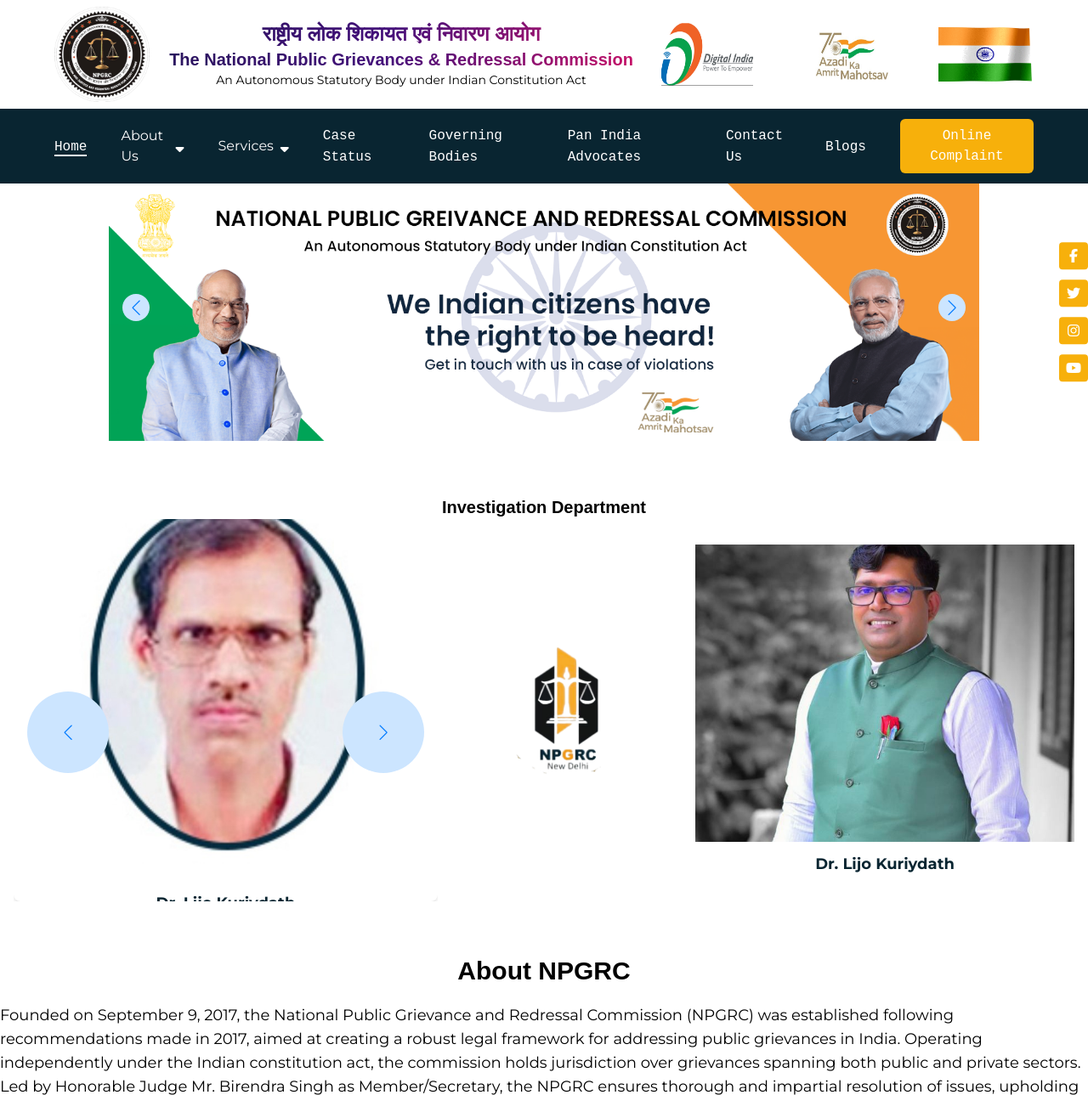
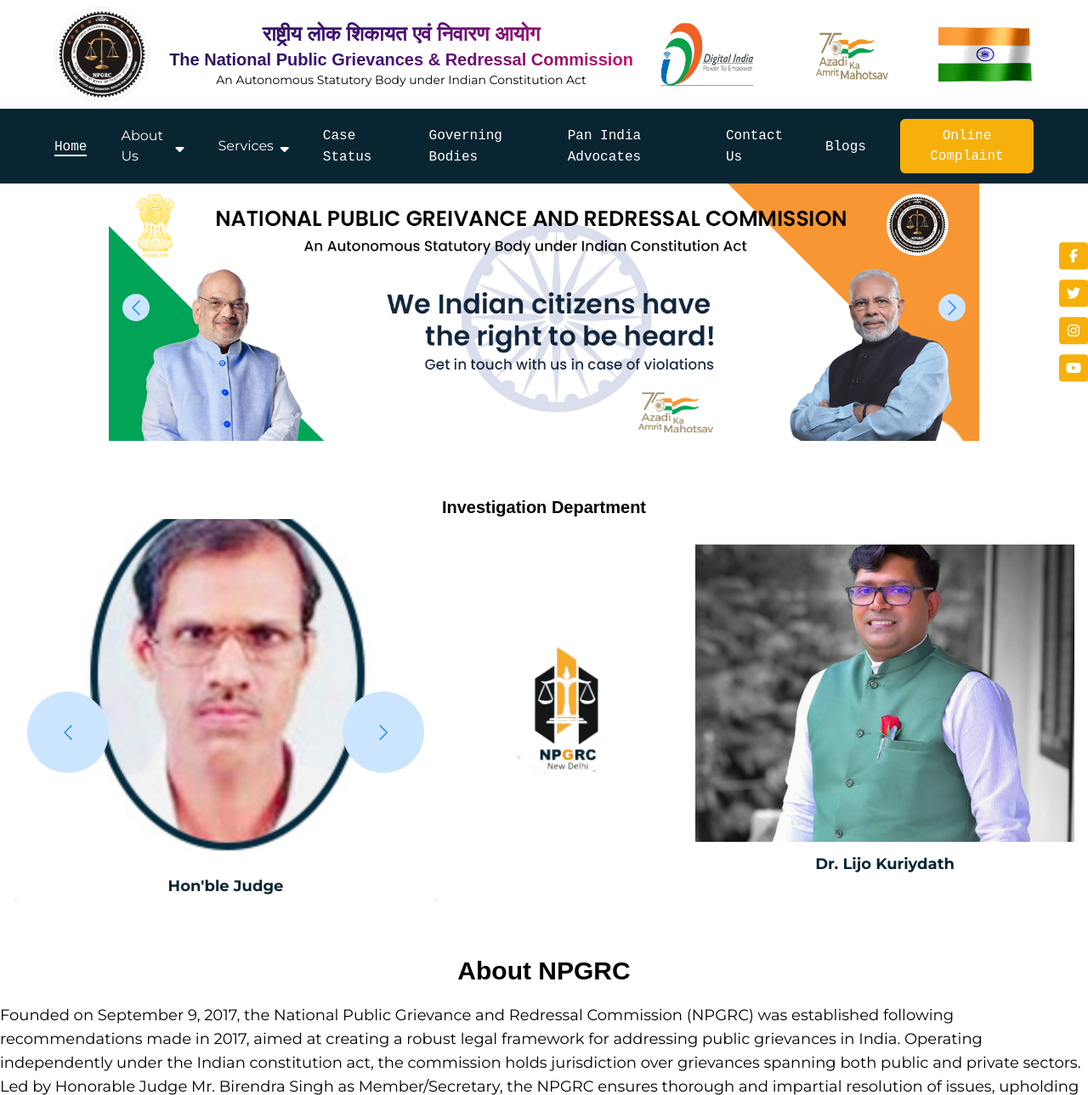
Before and after one commit to nSatyendra567/npgr, a PHP site: page /npgr/ in a window 1280 px wide, after a click that opens the changed part. Shown: the top 1289 px of the page at 85% size. Run offline with PHP 8.4, Linux system fonts and the light colour scheme; some libraries are stand-ins or nearby versions; some web fonts are replaced.

Commit message:
banner done

```diff
--- a/index.php
+++ b/index.php
@@ -38,25 +38,43 @@
         <h3 class="text-center text-lg md:text-xl font-semibold">Investigation Department</h3>
         <div class="flex flex-col md:flex-row items-center justify-center max-w-7xl mx-auto w-full gap-10">
             <!-- Swiper Section -->
-            <div class="w-full md:w-2/5">
+            <div class="w-2/5">
                 <div class="swiper bannerSwiper w-full flex justify-center items-center relative">
                 <div class="swiper-wrapper">
-                        <figure class="swiper-slide h-[300px] md:h-[450px] rounded-lg shadow-md bg-white flex flex-col text-brown gap-5 relative">
-                            <img class="w-full h-full object-cover" src="./images/judge-birinder.jpg" alt="NPGRC" />
-                            <p class="text-base md:text-lg text-center text-blue font-bold mt-3">Dr. Lijo Kuriydath</p>
+                    <figure class="swiper-slide h-[450px] rounded-lg shadow-md bg-white flex flex-col text-brown">
+                        <img class="w-full h-3/4 object-scale-down" src="./images/judge-birinder.jpg" alt="NPGRC" />
+                        <div class="">
+                            <p class="text-lg text-center text-blue font-bold mt-3">Hon'ble Judge</p>
+                            <p class="text-lg text-center text-blue font-bold">Mr. Birinder Singh</p>
+                        </div>
                     </figure>
-                        <figure class="swiper-slide h-[300px] md:h-[450px] rounded-lg shadow-md bg-white flex flex-col text-brown gap-5 relative">
-                            <img class="w-full h-full object-cover" src="./images/judge-krishna.jpg" alt="NPGRC" />
-                            <p class="text-base md:text-lg text-center text-blue font-bold mt-3">Dr. Lijo Kuriydath</p>
+                    <figure class="swiper-slide h-[450px] rounded-lg shadow-md bg-white flex flex-col text-brown ">
+                        <img class="w-full h-3/4 object-scale-down" src="./images/judge-krishna.jpg" alt="NPGRC" />
+                        <div class="">
+                            <p class="text-lg text-center text-blue font-bold mt-3">Hon'ble Judge</p>
+                            <p class="text-lg text-center text-blue font-bold">Mr. Krishna Dutt Kalaskar</p>
+                        </div>
                     </figure>
-                        <figure class="swiper-slide h-[300px] md:h-[450px] rounded-lg shadow-md bg-white flex flex-col text-brown gap-5 relative">
-                            <img class="w-full h-full object-cover" src="./images/judge-nazir.jpg" alt="NPGRC" />
+                    <figure class="swiper-slide h-[450px] rounded-lg shadow-md bg-white flex flex-col text-brown ">
+                        <img class="w-full h-3/4 object-scale-down" src="./images/judge-nazir.jpg" alt="NPGRC" />
+                        <div class="">
+                            <p class="text-lg text-center text-blue font-bold mt-3">Hon'ble Judge</p>
+                            <p class="text-lg text-center text-blue font-bold">Mr. Mohammad Nazir Fida</p>
+                        </div>
                     </figure>
-                        <figure class="swiper-slide h-[300px] md:h-[450px] rounded-lg shadow-md bg-white flex flex-col text-brown gap-5 relative">
-                            <img class="w-full h-full object-cover" src="./images/judge-praveen.jpg" alt="NPGRC" />
+                    <figure class="swiper-slide h-[450px] rounded-lg shadow-md bg-white flex flex-col text-brown ">
+                        <img class="w-full h-3/4 object-scale-down" src="./images/judge-praveen.jpg" alt="NPGRC" />
+                        <div class="">
+                            <p class="text-lg text-center text-blue font-bold mt-3">Hon'ble Judge</p>
+                            <p class="text-lg text-center text-blue font-bold">Mr. Praveen Shah</p>
+                        </div>
                     </figure>
-                        <figure class="swiper-slide h-[300px] md:h-[450px] rounded-lg shadow-md bg-white flex flex-col text-brown gap-5 relative">
-                            <img class="w-full h-full object-cover" src="./images/judge-regunath.jpg" alt="NPGRC" />
+                    <figure class="swiper-slide h-[450px] rounded-lg shadow-md bg-white flex flex-col text-brown ">
+                        <img class="w-full h-3/4 object-scale-down" src="./images/judge-regunath.jpg" alt="NPGRC" />
+                        <div class="">
+                            <p class="text-lg text-center text-blue font-bold mt-3">Hon'ble Judge</p>
+                            <p class="text-lg text-center text-blue font-bold">Mr. PT Reghunath</p>
+                        </div>
                     </figure>
                 </div>
                     <div class="swiper-button-next custom-swiper-button-next bg-light-blue w-12 h-12 md:w-24 md:h-24 flex justify-center items-center rounded-full absolute right-2 md:right-4"></div>
```
Lines whose indentation alone changed are shown as unchanged.
